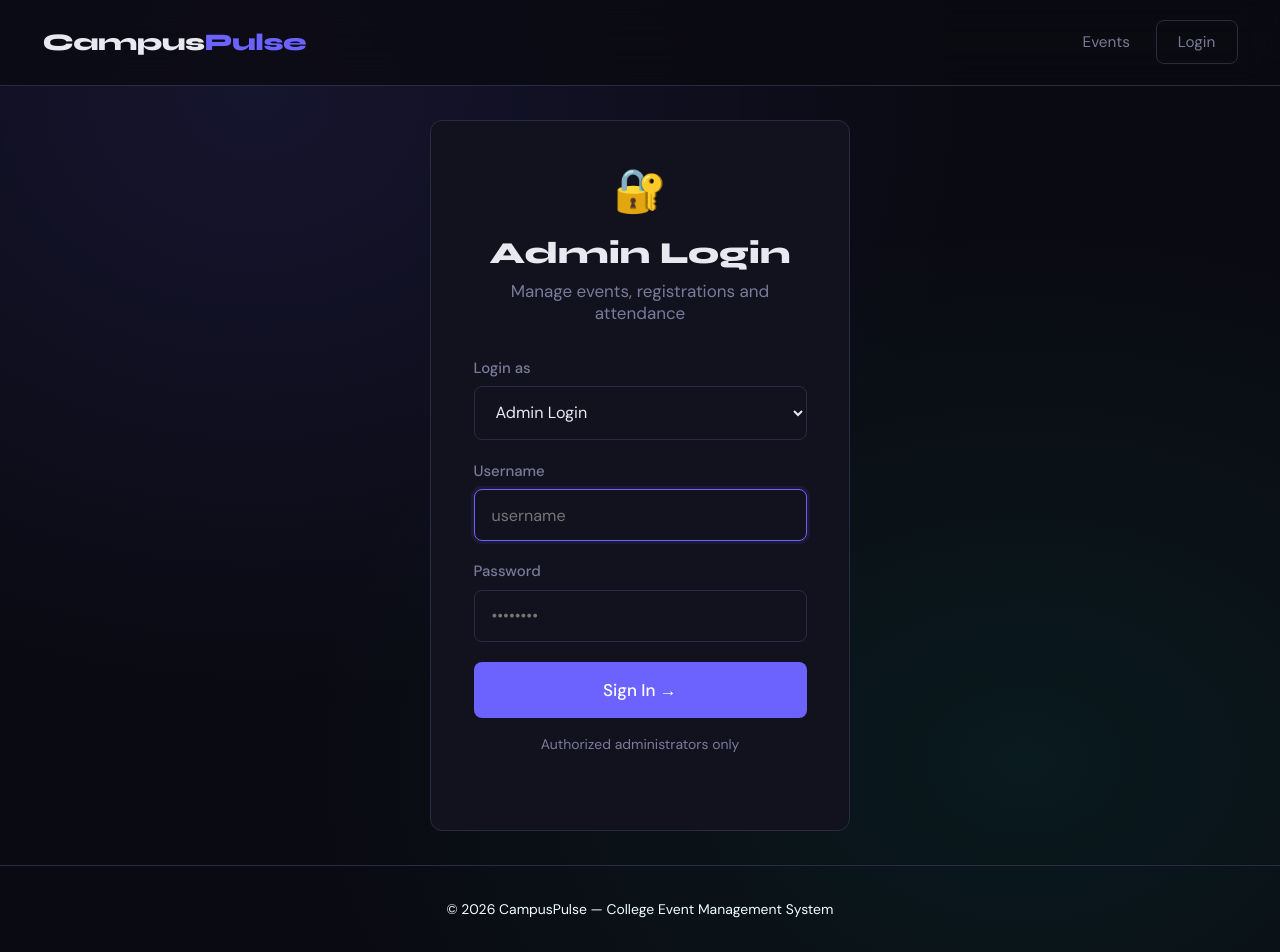
After one commit to priyam-26/CampusPulse, a Flask app: page /login in a window 1280 px wide. The commit adds this page. Run offline with Flask 3, Linux system fonts and the light colour scheme; some libraries are stand-ins or nearby versions.

Commit message:
Add staff login

```diff
--- a/app.py
+++ b/app.py
@@ -58,6 +58,12 @@ if not DATABASE_URL:
 
 ADMIN_USERNAME = os.environ.get('ADMIN_USERNAME')
 ADMIN_PASSWORD = os.environ.get('ADMIN_PASSWORD')
+
+# Staff accounts are lower-privilege: they can only reach the QR check-in
+# page, not the rest of the admin panel. Seeded the same way as the admin
+# account, via env vars, so no one has to hand-create a row in the DB.
+STAFF_USERNAME = os.environ.get('STAFF_USERNAME')
+STAFF_PASSWORD = os.environ.get('STAFF_PASSWORD')
 
 # ─── Database Setup ────────────────────────────────────────────────────────────
 
@@ -137,6 +143,24 @@ def init_db():
             (ADMIN_USERNAME, generate_password_hash(ADMIN_PASSWORD))
         )
 
+    # Staff table mirrors admins (same lockout bookkeeping), but is a
+    # separate table so a staff account can never accidentally end up with
+    # admin-panel access just because the code path is shared.
+    conn.execute('''CREATE TABLE IF NOT EXISTS staff (
+        id SERIAL PRIMARY KEY,
+        username TEXT UNIQUE NOT NULL,
+        password TEXT NOT NULL,
+        failed_attempts INTEGER NOT NULL DEFAULT 0,
+        locked_until TIMESTAMP
+    )''')
+
+    if STAFF_USERNAME and STAFF_PASSWORD:
+        conn.execute(
+            '''INSERT INTO staff (username, password) VALUES (%s, %s)
+               ON CONFLICT (username) DO UPDATE SET password = EXCLUDED.password''',
+            (STAFF_USERNAME, generate_password_hash(STAFF_PASSWORD))
+        )
+
     conn.commit()
     conn.close()
 
@@ -146,7 +170,25 @@ def admin_required(f):
     @wraps(f)
     def decorated(*args, **kwargs):
         if not session.get('admin_logged_in'):
-            return redirect(url_for('admin_login'))
+            return redirect(url_for('login', type='admin'))
+        return f(*args, **kwargs)
+    return decorated
+
+def staff_required(f):
+    @wraps(f)
+    def decorated(*args, **kwargs):
+        if not session.get('staff_logged_in'):
+            return redirect(url_for('login', type='staff'))
+        return f(*args, **kwargs)
+    return decorated
+
+def checkin_access_required(f):
+    """QR check-in is the one page both roles can reach: admins have it as
+    part of the full panel, staff have it as their entire dashboard."""
+    @wraps(f)
+    def decorated(*args, **kwargs):
+        if not (session.get('admin_logged_in') or session.get('staff_logged_in')):
+            return redirect(url_for('login'))
         return f(*args, **kwargs)
     return decorated
 
@@ -320,50 +362,96 @@ def get_qr(reg_id):
         return send_file(io.BytesIO(img_bytes), mimetype='image/png')
     return "QR not found", 404
 
-# ─── Admin Auth ──────────────────────────────────────────────────────────────
+# ─── Auth (Admin + Staff) ────────────────────────────────────────────────────
+# One shared login page with a role dropdown. Admin and staff live in
+# separate tables (see init_db) so the two roles can never blur together —
+# staff sessions only ever unlock the QR check-in page.
+
+def _attempt_login(role, username, password):
+    """Runs the lockout-aware credential check against the admins or staff
+    table and returns (success, error_message)."""
+    table = 'admins' if role == 'admin' else 'staff'
+    conn = get_db()
+    account = conn.execute(f'SELECT * FROM {table} WHERE username=%s', (username,)).fetchone()
+
+    now = datetime.utcnow()
+    if account and account['locked_until'] and account['locked_until'] > now:
+        wait_min = max(1, int((account['locked_until'] - now).total_seconds() // 60) + 1)
+        conn.close()
+        return False, f"Too many failed attempts. Try again in {wait_min} minute(s)."
+
+    if account and check_password_hash(account['password'], password):
+        conn.execute(
+            f'UPDATE {table} SET failed_attempts=0, locked_until=NULL WHERE id=%s',
+            (account['id'],)
+        )
+        conn.commit()
+        conn.close()
+        return True, None
+
+    if account:
+        attempts = account['failed_attempts'] + 1
+        locked_until = now + timedelta(minutes=LOCKOUT_MINUTES) if attempts >= MAX_LOGIN_ATTEMPTS else None
+        conn.execute(
+            f'UPDATE {table} SET failed_attempts=%s, locked_until=%s WHERE id=%s',
+            (attempts, locked_until, account['id'])
+        )
+        conn.commit()
+    conn.close()
+    return False, "Invalid credentials"
+
+@app.route('/login', methods=['GET', 'POST'])
+def login():
+    if session.get('admin_logged_in'):
+        return redirect(url_for('admin_dashboard'))
+    if session.get('staff_logged_in'):
+        return redirect(url_for('checkin_page'))
+
+    error = None
+    # Which option the dropdown should show selected: from the query string
+    # on a fresh GET (e.g. a staff_required redirect), or from the form on
+    # a failed POST so the user doesn't lose their selection.
+    login_type = request.values.get('type', 'admin')
+    if login_type not in ('admin', 'staff'):
+        login_type = 'admin'
+
+    if request.method == 'POST':
+        login_type = request.form.get('login_type', 'admin')
+        if login_type not in ('admin', 'staff'):
+            login_type = 'admin'
+        username = request.form['username']
+        password = request.form['password']
+
+        success, err = _attempt_login(login_type, username, password)
+        if success:
+            if login_type == 'admin':
+                session['admin_logged_in'] = True
+                session['admin_username'] = username
+                return redirect(url_for('admin_dashboard'))
+            else:
+                session['staff_logged_in'] = True
+                session['staff_username'] = username
+                return redirect(url_for('checkin_page'))
+        error = err
+
+    return render_template('login.html', error=error, login_type=login_type)
 
 @app.route('/admin/login', methods=['GET', 'POST'])
 def admin_login():
-    if session.get('admin_logged_in'):
-        return redirect(url_for('admin_dashboard'))
-    error = None
+    # Legacy URL, kept so old bookmarks/links still work — the login page
+    # now handles both admin and staff sign-in.
     if request.method == 'POST':
-        username = request.form['username']
-        password = request.form['password']
-        conn = get_db()
-        admin = conn.execute('SELECT * FROM admins WHERE username=%s', (username,)).fetchone()
+        return login()
+    return redirect(url_for('login', type='admin'))
 
-        now = datetime.utcnow()
-        if admin and admin['locked_until'] and admin['locked_until'] > now:
-            wait_min = max(1, int((admin['locked_until'] - now).total_seconds() // 60) + 1)
-            error = f"Too many failed attempts. Try again in {wait_min} minute(s)."
-        elif admin and check_password_hash(admin['password'], password):
-            conn.execute(
-                'UPDATE admins SET failed_attempts=0, locked_until=NULL WHERE id=%s',
-                (admin['id'],)
-            )
-            conn.commit()
-            session['admin_logged_in'] = True
-            session['admin_username'] = username
-            conn.close()
-            return redirect(url_for('admin_dashboard'))
-        else:
-            if admin:
-                attempts = admin['failed_attempts'] + 1
-                locked_until = now + timedelta(minutes=LOCKOUT_MINUTES) if attempts >= MAX_LOGIN_ATTEMPTS else None
-                conn.execute(
-                    'UPDATE admins SET failed_attempts=%s, locked_until=%s WHERE id=%s',
-                    (attempts, locked_until, admin['id'])
-                )
-                conn.commit()
-            error = "Invalid credentials"
-        conn.close()
-    return render_template('admin_login.html', error=error)
+@app.route('/logout')
+def logout():
+    session.clear()
+    return redirect(url_for('login'))
 
 @app.route('/admin/logout')
 def admin_logout():
-    session.clear()
-    return redirect(url_for('admin_login'))
+    return logout()
 
 # ─── Admin Panel ─────────────────────────────────────────────────────────────
 
@@ -538,7 +626,7 @@ def event_registrations(event_id):
 # ─── QR Entry / Check-in ─────────────────────────────────────────────────────
 
 @app.route('/admin/checkin')
-@admin_required
+@checkin_access_required
 def checkin_page():
     conn = get_db()
     events = conn.execute('SELECT * FROM events ORDER BY date DESC').fetchall()
@@ -546,7 +634,7 @@ def checkin_page():
     return render_template('checkin.html', events=events)
 
 @app.route('/admin/checkin/verify', methods=['POST'])
-@admin_required
+@checkin_access_required
 def verify_qr():
     data = request.json
     qr_data = data.get('qr_data', '')
--- a/static/style.css
+++ b/static/style.css
@@ -341,7 +341,8 @@ a { color: inherit; text-decoration: none; }
 .form-group { display: flex; flex-direction: column; gap: 0.5rem; }
 .form-group label { font-size: 0.88rem; font-weight: 500; color: var(--muted); }
 .form-group input,
-.form-group textarea {
+.form-group textarea,
+.form-group select {
   padding: 0.85rem 1rem;
   background: var(--surface);
   border: 1px solid var(--border);
@@ -352,12 +353,14 @@ a { color: inherit; text-decoration: none; }
   transition: border-color 0.2s;
 }
 .form-group input:focus,
-.form-group textarea:focus {
+.form-group textarea:focus,
+.form-group select:focus {
   outline: none;
   border-color: var(--accent);
   box-shadow: 0 0 0 3px rgba(108,99,255,0.1);
 }
 .form-group textarea { resize: vertical; }
+.form-group select { cursor: pointer; }
 
 .form-row { display: grid; grid-template-columns: 1fr 1fr; gap: 1rem; }
 .form-actions { display: flex; gap: 1rem; justify-content: flex-end; }
--- a/templates/base.html
+++ b/templates/base.html
@@ -22,9 +22,12 @@
       {% if session.get('admin_logged_in') %}
         <a href="{{ url_for('admin_dashboard') }}">Admin Panel</a>
         <a href="{{ url_for('checkin_page') }}">QR Check-in</a>
-        <a href="{{ url_for('admin_logout') }}" class="btn-outline">Logout</a>
+        <a href="{{ url_for('logout') }}" class="btn-outline">Logout</a>
+      {% elif session.get('staff_logged_in') %}
+        <a href="{{ url_for('checkin_page') }}">QR Check-in</a>
+        <a href="{{ url_for('logout') }}" class="btn-outline">Logout</a>
       {% else %}
-        <a href="{{ url_for('admin_login') }}" class="btn-outline">Admin Login</a>
+        <a href="{{ url_for('login') }}" class="btn-outline">Login</a>
       {% endif %}
     </div>
   </nav>
--- /dev/null
+++ b/templates/login.html
@@ -0,0 +1,67 @@
+{% extends "base.html" %}
+{% block title %}Login — CampusPulse{% endblock %}
+
+{% block content %}
+<div class="auth-page">
+  <div class="auth-card">
+    <div class="auth-logo" id="authLogo">🔐</div>
+    <h1 id="authTitle">Admin Login</h1>
+    <p id="authSubtitle">Manage events, registrations and attendance</p>
+
+    {% if error %}
+    <div class="alert alert-error">{{ error }}</div>
+    {% endif %}
+
+    <form method="POST" class="auth-form">
+      <input type="hidden" name="csrf_token" value="{{ csrf_token() }}">
+
+      <div class="form-group">
+        <label for="loginType">Login as</label>
+        <select id="loginType" name="login_type" onchange="updateLoginType()">
+          <option value="admin" {% if login_type == 'admin' %}selected{% endif %}>Admin Login</option>
+          <option value="staff" {% if login_type == 'staff' %}selected{% endif %}>Staff Login</option>
+        </select>
+      </div>
+
+      <div class="form-group">
+        <label for="username">Username</label>
+        <input type="text" id="username" name="username" placeholder="username" required autofocus />
+      </div>
+      <div class="form-group">
+        <label for="password">Password</label>
+        <input type="password" id="password" name="password" placeholder="••••••••" required />
+      </div>
+      <button type="submit" class="btn-primary btn-large">Sign In →</button>
+    </form>
+    <p class="auth-hint" id="authHint">Authorized administrators only</p>
+  </div>
+</div>
+
+<script>
+  const COPY = {
+    admin: {
+      icon: '🔐',
+      title: 'Admin Login',
+      subtitle: 'Manage events, registrations and attendance',
+      hint: 'Authorized administrators only'
+    },
+    staff: {
+      icon: '🎫',
+      title: 'Staff Login',
+      subtitle: 'Sign in to scan tickets at the QR check-in desk',
+      hint: 'Authorized event staff only'
+    }
+  };
+
+  function updateLoginType() {
+    const type = document.getElementById('loginType').value;
+    const copy = COPY[type] || COPY.admin;
+    document.getElementById('authLogo').textContent = copy.icon;
+    document.getElementById('authTitle').textContent = copy.title;
+    document.getElementById('authSubtitle').textContent = copy.subtitle;
+    document.getElementById('authHint').textContent = copy.hint;
+  }
+
+  updateLoginType();
+</script>
+{% endblock %}
```
Also changed, not shown: templates/admin_login.html (deleted, +0 -30 lines), templates/checkin.html (+9 -1 lines).
